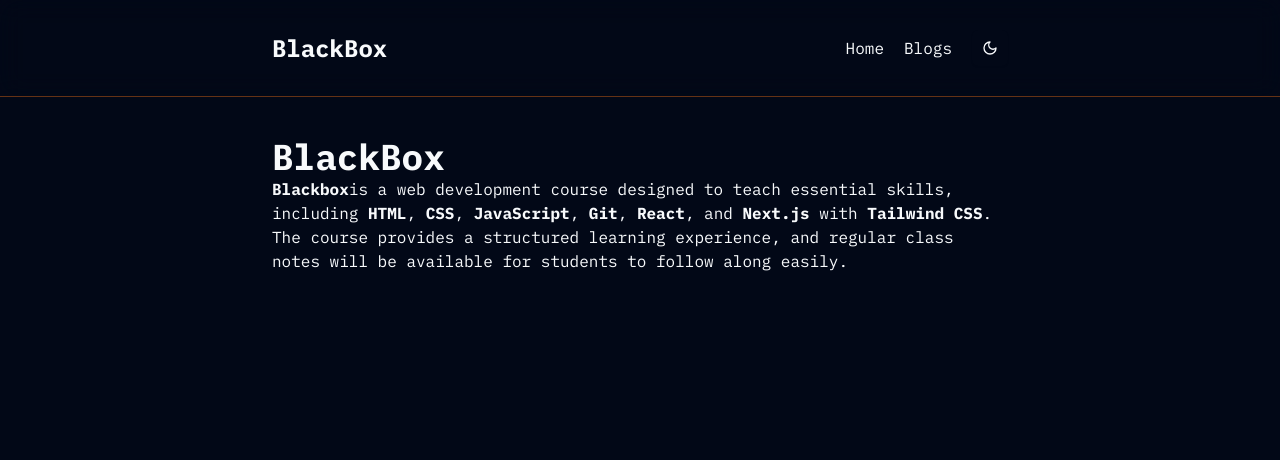
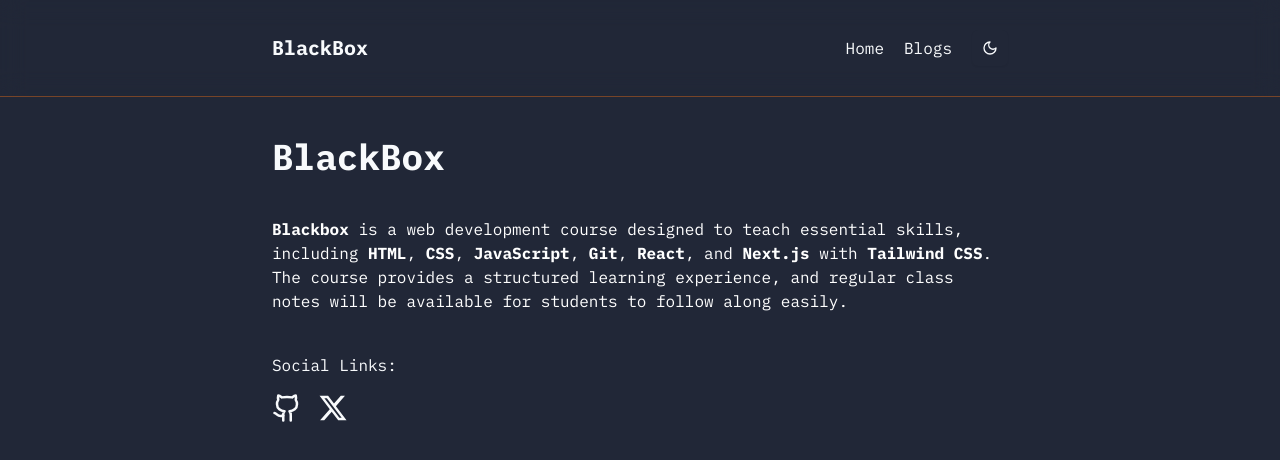
Before and after one commit to dishan1223/blog-app, a Next.js app: page / in a window 1280 px wide. Shown: the top 460 px of the page. Built offline with nearby package versions, Linux system fonts and the light colour scheme.

Commit message:
add social links

```diff
--- a/package.json
+++ b/package.json
@@ -22,6 +22,7 @@
     "next-themes": "^0.4.4",
     "react": "^19.0.0",
     "react-dom": "^19.0.0",
+    "react-icons": "^5.5.0",
     "tailwind-merge": "^3.0.2",
     "tailwindcss-animate": "^1.0.7"
   },
--- a/src/app/globals.css
+++ b/src/app/globals.css
@@ -122,6 +122,6 @@ html[class="dark"] {
   }
 }
 
-.font-ibm{
-    font-family: "IBM Plex Mono", serif
+.text-white{
+    color: white;
 }
--- a/src/app/layout.js
+++ b/src/app/layout.js
@@ -36,7 +36,7 @@ export default function RootLayout({ children }) {
   return (
     <html lang="en" suppressHydrationWarning>
       <body
-        className={`${plexMono.className} antialiased text-slate-950 dark:text-slate-50`}
+        className={`${plexMono.className} antialiased dark:bg-[#212737] text-slate-950 dark:text-slate-50`}
       >
         <ThemeProvider attribute="class"
           defaultTheme="dark"
--- a/src/app/page.js
+++ b/src/app/page.js
@@ -1,15 +1,21 @@
 import Image from "next/image";
 import MaxWidthWrapper from "@/components/MaxWidthWrapper";
+import Socials from "@/components/Socials"
+import Line from "@/components/Line"
 
 export default function Home() {
   return (
     <MaxWidthWrapper>
     	<div className="mt-10">
-    		<h1 className="font-bold text-4xl">BlackBox</h1>
-    		<p>
-    			<strong>Blackbox</strong>
+    		<h1 className="font-bold text-4xl mb-10">BlackBox</h1>
+    		<p className="mb-4 text-white font-normal">
+    			<strong>Blackbox </strong>
     			is a web development course designed to teach essential skills, including <strong>HTML</strong>, <strong>CSS</strong>, <strong>JavaScript</strong>, <strong>Git</strong>, <strong>React</strong>, and <strong>Next.js</strong> with <strong>Tailwind CSS</strong>. The course provides a structured learning experience, and regular class notes will be available for students to follow along easily.
     		</p>
+
+    		<p className="mt-10">Social Links:</p>
+    		<Socials/>
+    		<Line/>
     	</div>
    	</MaxWidthWrapper>
   );
--- a/src/components/DarkLightToggle.jsx
+++ b/src/components/DarkLightToggle.jsx
@@ -18,7 +18,7 @@ export default function ModeToggle() {
   return (
     <DropdownMenu>
       <DropdownMenuTrigger asChild>
-        <Button className="border-none" variant="outline" size="icon">
+        <Button className="border-none dark:bg-[#212737]" variant="outline" size="icon">
           <Sun className="h-[1.2rem] w-[1.2rem] rotate-0 scale-100 transition-all dark:-rotate-90 dark:scale-0" />
           <Moon className="absolute h-[1.2rem] w-[1.2rem] rotate-90 scale-0 transition-all dark:rotate-0 dark:scale-100" />
           <span className="sr-only">Toggle theme</span>
--- /dev/null
+++ b/src/components/Line.jsx
@@ -0,0 +1,5 @@
+export default function Line(){
+	return (
+		<div className="w-full h-[1px] bg-cyan-400 dark:bg-orange-500/40 mt-10"></div>
+	)
+}
--- a/src/components/Navbar.jsx
+++ b/src/components/Navbar.jsx
@@ -9,7 +9,7 @@ const Navbar = () => {
             <div className='flex justify-between items-center h-full mx-auto w-[90%] md:w-[736px]'>
 
                 <div>
-                    <Link href={' / '}><h1 className='font-bold text-2xl'>BlackBox</h1></Link>
+                    <Link href={' / '}><h1 className='font-bold text-xl'>BlackBox</h1></Link>
                 </div>
 
                 <div className="flex items-center gap-5">
--- /dev/null
+++ b/src/components/Socials.jsx
@@ -0,0 +1,13 @@
+import { LuGithub } from "react-icons/lu";
+import { FaXTwitter } from "react-icons/fa6";
+
+export default function Socials(){
+	return(
+		<div className="py-4">
+    		<ul className="flex gap-4">
+    			<li><a href='https://github.com/dishan1223'><LuGithub size={30}/></a></li>
+    			<li><a href='https://x.com/ishtiaqdishan'><FaXTwitter size={30}/></a></li>
+    		</ul>
+    	</div>
+	)
+}
```
Also changed, not shown: src/components/Avatar.jsx (renamed from src/components/avatar.jsx), 1 other file (tests, documents, lock files or other folders).
